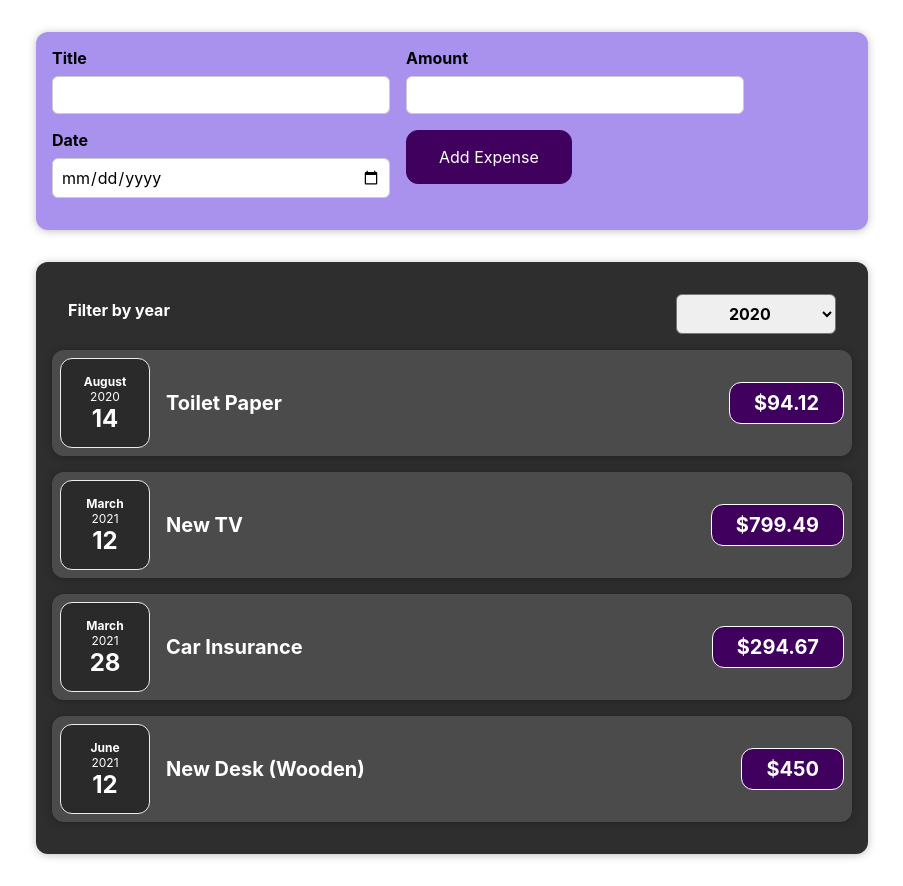
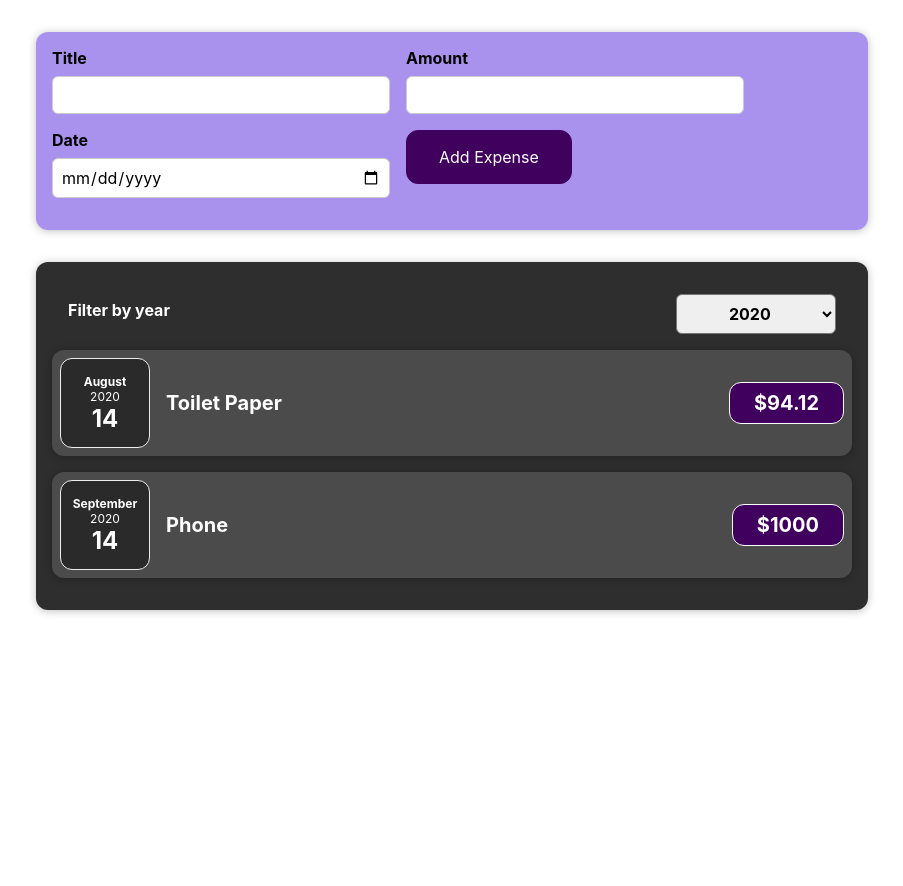
Before and after one commit to duongquang18it3/React-JS-incl-Hooks-React-Router-Redux-, a React (Create React App) app in the folder 03 React basic and working with components/my-react-app/: page / in a window 1280 px wide. Shown: the whole page, without its empty margins (188-1091 px from the left). After the commit the page ends 800 px from the top, so only its background shows below. Built offline with nearby package versions, Linux system fonts and the light colour scheme.

Commit message:
Show items by filter year

```diff
--- a/03 React basic and working with components/my-react-app/src/App.js
+++ b/03 React basic and working with components/my-react-app/src/App.js
@@ -22,6 +22,12 @@ const DUMMY_EXPENSES = [
     title: "New Desk (Wooden)",
     amount: 450,
     date: new Date(2021, 5, 12),
+  },
+  {
+    id: "e5",
+    title: "Phone",
+    amount: 1000.0,
+    date: new Date(2020, 8, 14),
   },
 ];
 
--- a/03 React basic and working with components/my-react-app/src/components/Expenses/Expenses.js
+++ b/03 React basic and working with components/my-react-app/src/components/Expenses/Expenses.js
@@ -1,13 +1,19 @@
 import React, { useState } from "react";
+
+import ExpenseItem from "./ExpenseItem";
 import Card from "../UI/Card";
-import ExpenseItem from "./ExpenseItem";
 import ExpensesFilter from "./ExpensesFilter";
 import "./Expenses.css";
+
 const Expenses = (props) => {
-  const [filteredYear, setFilterYear] = useState("2020");
+  const [filteredYear, setFilteredYear] = useState("2020");
+
   const filterChangeHandler = (selectedYear) => {
-    setFilterYear(selectedYear);
+    setFilteredYear(selectedYear);
   };
+  const filteredExpenses = props.items.filter((expense) => {
+    return expense.date.getFullYear().toString() === filteredYear;
+  });
 
   return (
     <div>
@@ -16,7 +22,7 @@ const Expenses = (props) => {
           selected={filteredYear}
           onChangeFilter={filterChangeHandler}
         />
-        {props.items.map((expense) => (
+        {filteredExpenses.map((expense) => (
           <ExpenseItem
             key={expense.id}
             title={expense.title}
@@ -28,4 +34,5 @@ const Expenses = (props) => {
     </div>
   );
 };
+
 export default Expenses;
--- a/03 React basic and working with components/my-react-app/src/components/NewExpense/NewExpense.js
+++ b/03 React basic and working with components/my-react-app/src/components/NewExpense/NewExpense.js
@@ -11,6 +11,7 @@ const NewExpense = (props) => {
     };
     props.onAddExpense(expenseData);
   };
+
   return (
     <div className="new-expense">
       <ExpenseForm onSaveExpenseData={saveExpenseDataHandler} />
```
Also changed, not shown: 03 React basic and working with components/my-react-app/src/components/Expenses/ExpenseDate.js (+8 -8 lines).
